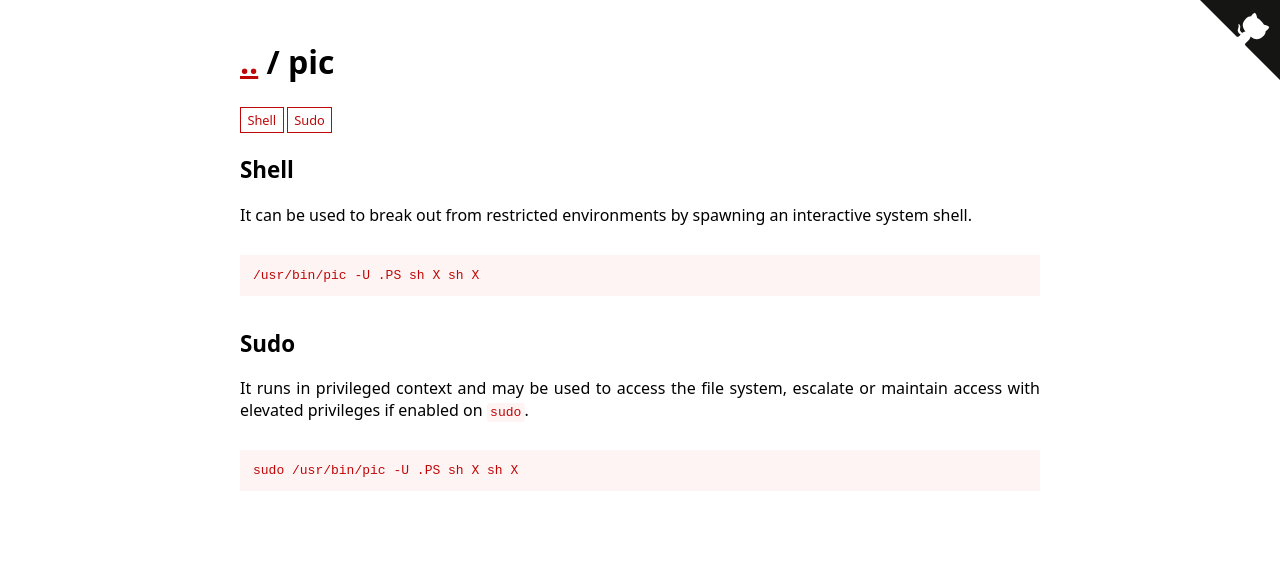
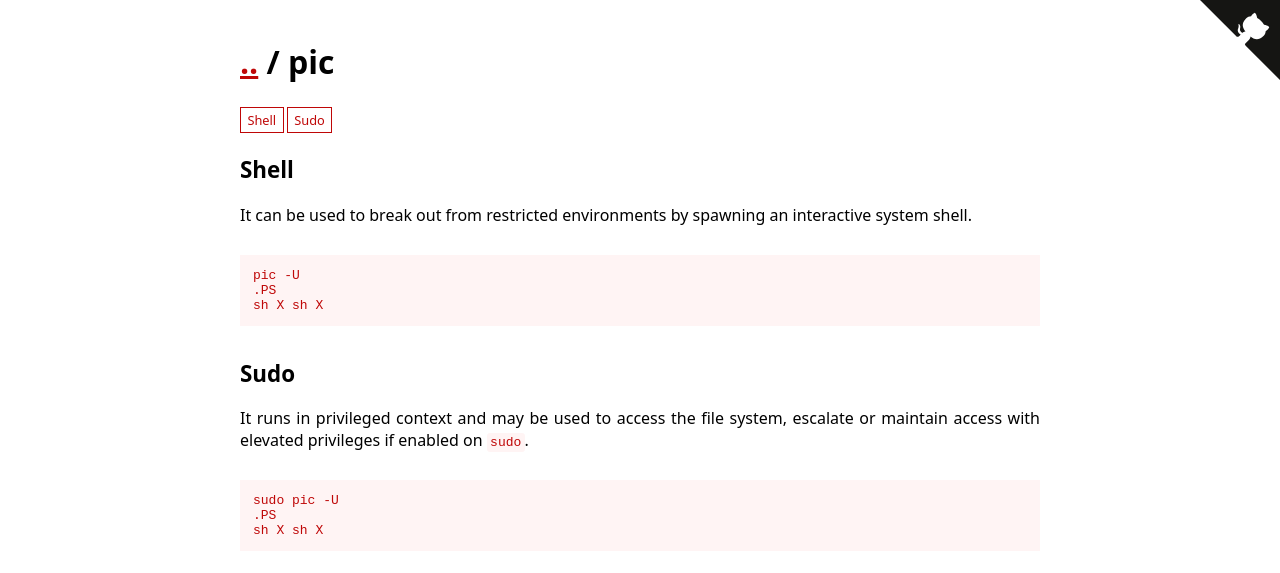
Before and after one commit to GTFOBins/GTFOBins.github.io, a Jekyll site: the page built from _gtfobins/pic.md, in a window 1280 px wide. Shown: the top 573 px of the page. Built offline with Jekyll 4.4.1, drawn with Linux system fonts in a browser that asks for light colours.

Commit message:
Add-pic-fixes

```diff
--- a/_gtfobins/pic.md
+++ b/_gtfobins/pic.md
@@ -1,12 +1,13 @@
 ---
 functions:
   shell:
-    - code: /usr/bin/pic -U
-            .PS
-            sh X sh X
+    - code: |
+        pic -U
+        .PS
+        sh X sh X
   sudo:
-    - code: sudo /usr/bin/pic -U
-            .PS
-            sh X sh X
-
+    - code: |
+        sudo pic -U
+        .PS
+        sh X sh X
 ---
```
